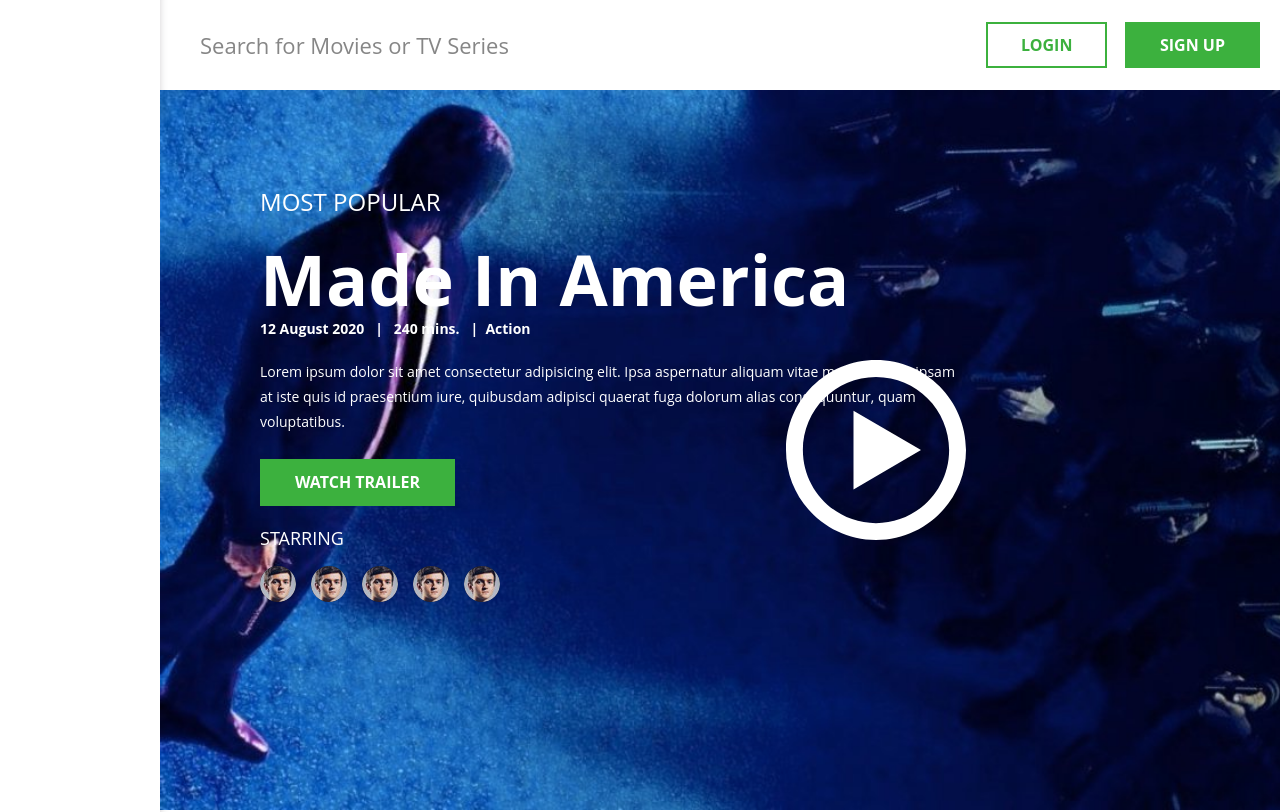
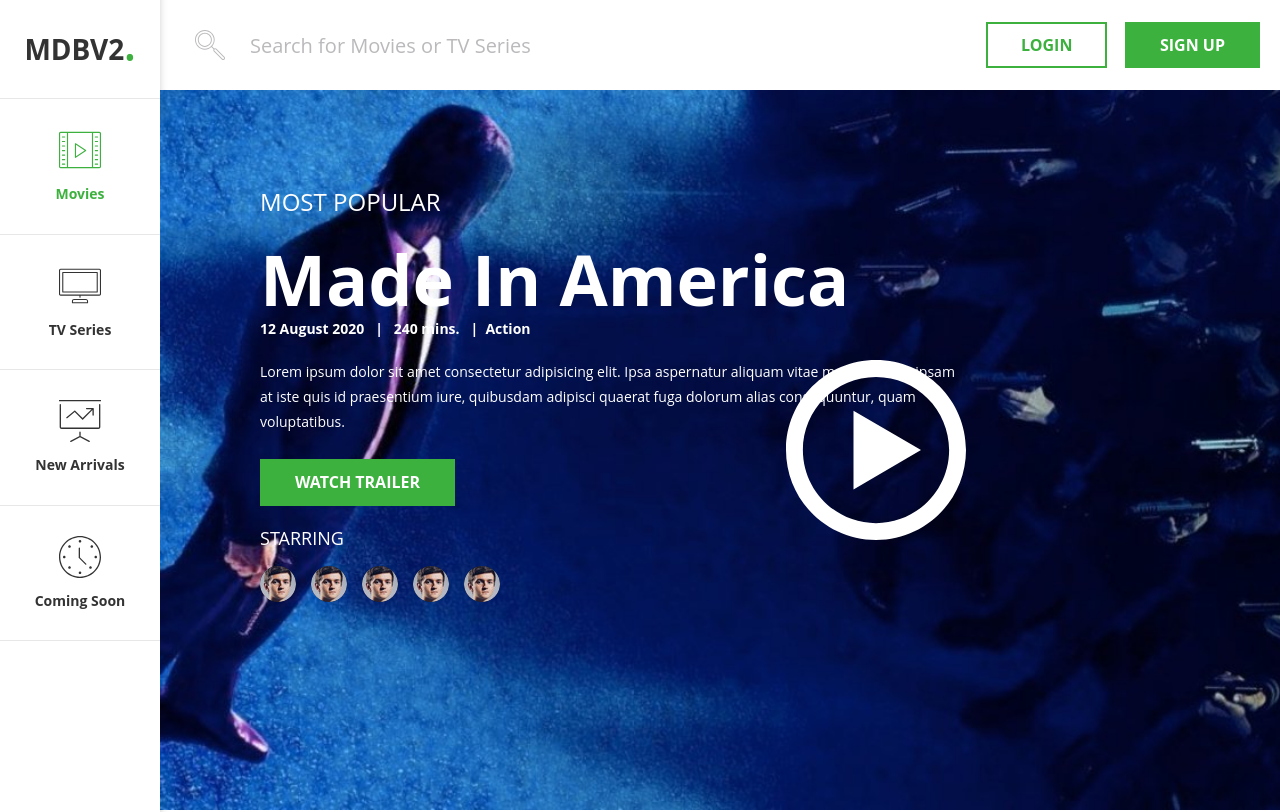
Before and after one commit to JadeHendricks/htmlcss-the-moviedb, a website: page index.html in a window 1280 px wide. Shown: the top 812 px of the page. Drawn offline with Linux system fonts and the light colour scheme.

Commit message:
adding in icons to the navigation and serch box

```diff
--- a/index.html
+++ b/index.html
@@ -11,12 +11,41 @@
     </head>
     <body class="body">
         <nav class="navigation">
-
+            <h3 class="navigation__logo">MDBv2<span>&#149;</span></h3>
+            <div class="navigation__wrapper">
+                <a class="navigation__node active">
+                    <svg class="navigation__icon">
+                        <use xlink:href="assets/sprite.svg#icon-video"></use>
+                    </svg>
+                    <h5 class="navigation__nodename">Movies</h5>
+                </a>
+                <a class="navigation__node">
+                    <svg class="navigation__icon">
+                        <use xlink:href="assets/sprite.svg#icon-desktop"></use>
+                    </svg>
+                    <h5 class="navigation__nodename">TV Series</h5>
+                </a>
+                <a class="navigation__node">
+                    <svg class="navigation__icon">
+                        <use xlink:href="assets/sprite.svg#icon-presentation"></use>
+                    </svg>
+                    <h5 class="navigation__nodename">New Arrivals</h5>
+                </a>
+                <a class="navigation__node">
+                    <svg class="navigation__icon">
+                        <use xlink:href="assets/sprite.svg#icon-clock"></use>
+                    </svg>
+                    <h5 class="navigation__nodename">Coming Soon</h5>
+                </a>
+            </div>
         </nav>
         <main class="main-content">
 
             <nav class="topnav">
                 <form class="searchForm">
+                    <svg class="searchForm__icon">
+                        <use xlink:href="assets/sprite.svg#icon-magnifying-glass"></use>
+                    </svg>
                     <input class="searchForm__input" type="search" name="search" placeholder="Search for Movies or TV Series" value="">
                 </form>
                 <div class="topnav__buttons">
--- a/sass/components/_inputs.scss
+++ b/sass/components/_inputs.scss
@@ -1,21 +1,21 @@
 ::-webkit-input-placeholder {
   /* Chrome/Opera/Safari */
-  color: $movie-grey;
+  color: $movie-lightgrey;
 }
 
 ::-moz-placeholder {
   /* Firefox 19+ */
-  color: $movie-grey;
+  color: $movie-lightgrey;
 }
 
 :-ms-input-placeholder {
   /* IE 10+ */
-  color: $movie-grey;
+  color: $movie-lightgrey;
 }
 
 :-moz-placeholder {
   /* Firefox 18- */
-  color: $movie-grey;
+  color: $movie-lightgrey;
 }
 
 /* clears the 'X' from Internet Explorer */
--- a/sass/layout/_navigation.scss
+++ b/sass/layout/_navigation.scss
@@ -2,6 +2,49 @@
     flex: 0 0 16rem;
     background-color: $movie-white;
     box-shadow: 0.8rem 0 1rem -1rem $movie-lightgrey;
+    text-align: center;
+    color: $movie-grey;
+    font-weight: 700;
+    &__logo {
+        color: $movie-black;
+        padding: 2.8rem 0;
+        font-size: 2.8rem;
+        border-bottom: 0.1rem solid $movie-pagination-grey;
+        text-transform: uppercase;
+        & span {
+            color: $movie-green;
+            font-size: 3rem;
+            position: relative;
+            top: 0.8rem;
+        }
+    }
+    &__wrapper {
+        display: flex;
+        flex-direction: column;
+    }
+    &__node {
+        color: $movie-black;
+        padding: 3rem 0;
+        border-bottom: 0.1rem solid $movie-pagination-grey;
+        transition: 0.4s all;
+        &:hover {
+            color: $movie-green;
+            cursor: pointer;
+        }
+        &.active {
+            color: $movie-green;
+        }
+    }
+    &__icon {
+        fill: currentColor;
+        height: 4.2rem;
+        width: 4.2rem;
+        margin-bottom: 1rem;
+    }
+    &__nodename {
+        color: currentColor;
+        font-size: 1.4rem;
+    }
 }
 
 .topnav {
@@ -12,6 +55,7 @@
     display: flex;
     justify-content: space-between;
     align-items: center;
+    position: relative;
     & button {
         margin-right: 1.5rem;
         &:last-child {
@@ -23,12 +67,22 @@
 .searchForm {
     height: 9rem;
     flex: 1;
+    &__icon {
+        fill: $movie-lightgrey;
+        width: 3rem;
+        height: 3rem;
+        position: absolute;
+        left: 3.5rem;
+        top: 50%;
+        margin-top: -1.5rem;
+    }
     &__input {
         height: 100%;
         width: 100%;
         border: 0;
-        font-size: 2.2rem;
-        padding: 2rem 2rem 2rem 2rem;
+        font-size: 2rem;
+        padding: 2rem 2rem 2rem 7rem;
         outline: 0;
+        transition: .4s all;
     }
 }
```
Also changed, not shown: css/style.css.
